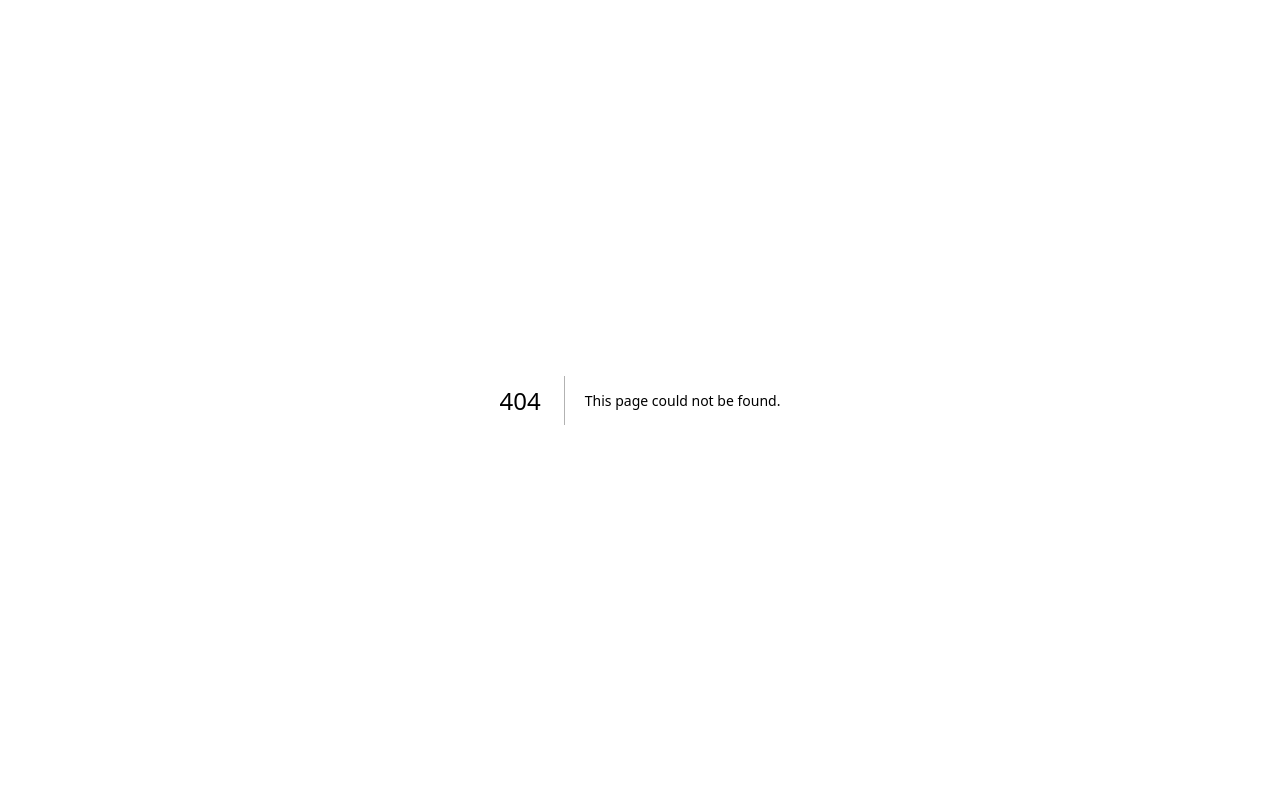
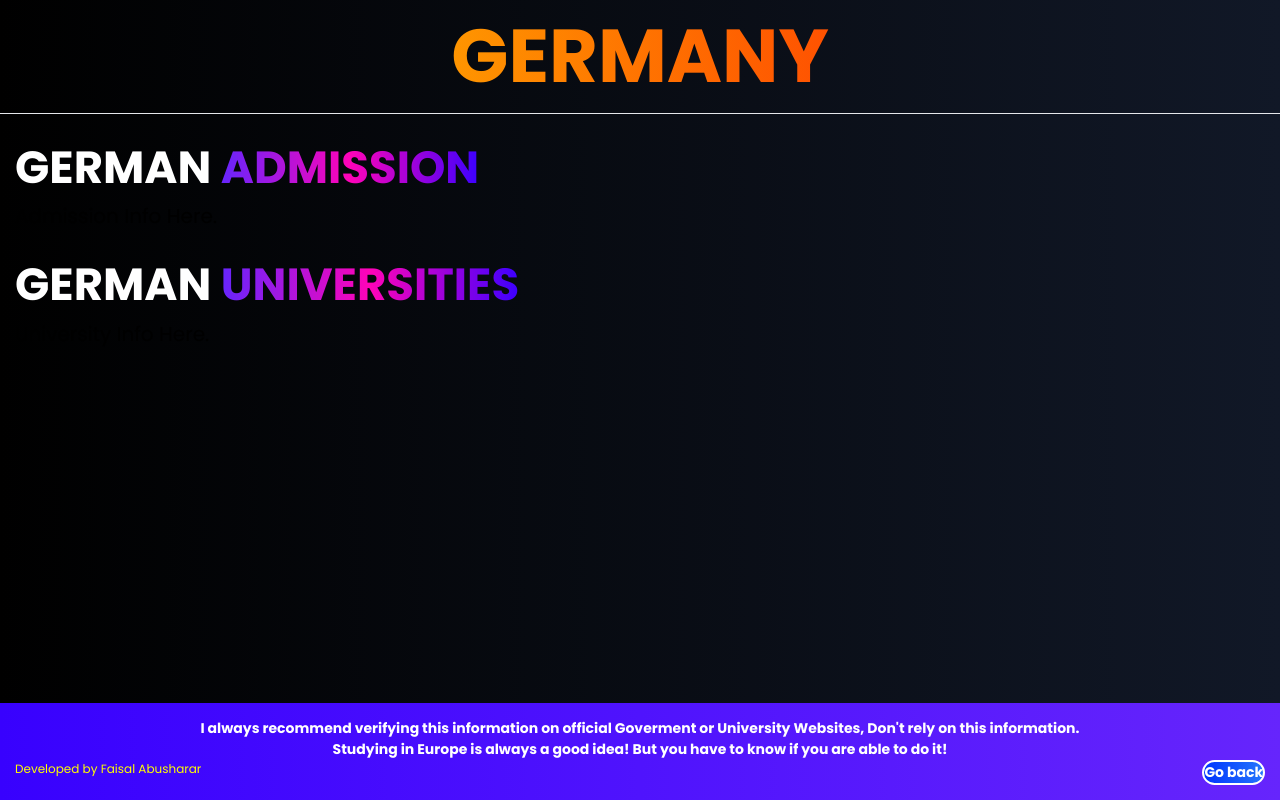
Before and after one commit to FaisalAbusharar/europe-university-info, a Next.js app: page /countries/germany in a window 1280 px wide. Before the commit this address had no page. Built offline with nearby package versions, Linux system fonts and the light colour scheme.

Commit message:
setup german page

```diff
--- a/src/app/countries/finland/finland.css
+++ b/src/app/countries/finland/finland.css
@@ -31,3 +31,21 @@ body {
   margin-left: 15px;
   font-size: 20px;
 }
+
+#footer-return-button {
+  font-size: 14px;
+  border-radius: 50px;
+  border: 2px solid #ffffff;
+  color: #ffffff;
+  cursor: pointer;
+  padding: 0;
+  margin: -0.1px;
+  transition-duration: 0.5s;
+  font-weight: 800;
+}
+
+#footer-return-button:hover {
+  border: 2px solid black;
+  color: black;
+  background: linear-gradient(to left, #0134fe, #2575fc);
+}
--- /dev/null
+++ b/src/app/countries/germany/germany.css
@@ -0,0 +1,51 @@
+
+body {
+    color: rgb(var(--foreground-rgb));
+    background: rgb(0, 0, 0);
+    margin: 0;
+  }
+
+  #Title-Fin {
+      font-size: 75px;
+      color: rgb(0, 85, 255);
+      text-align: center;
+      margin-top: 0px;
+      background: linear-gradient(to left, #fe0101, #ffe600);
+      -webkit-background-clip: text;
+      background-clip: text;
+      -webkit-text-fill-color: transparent;
+      font-weight: 900;
+    }
+
+  #Subtitle-Left {
+    font-size: 45px;
+    color: white;
+    margin-top: 20px;
+    margin-left: 15px;
+    text-align: left;
+    font-weight: 800;
+  }
+
+
+  #InfoBody {
+    margin-left: 15px;
+    font-size: 20px;
+  }
+
+  #footer-return-button {
+    font-size: 14px;
+    border-radius: 50px;
+    border: 2px solid #ffffff;
+    color: #ffffff;
+    cursor: pointer;
+    padding: 0;
+    margin: -0.1px;
+    transition-duration: 0.5s;
+    font-weight: 800;
+  }
+
+  #footer-return-button:hover {
+    border: 2px solid black;
+    color: black;
+    background: linear-gradient(to left, #0134fe, #2575fc);
+  }
--- /dev/null
+++ b/src/app/countries/germany/page.tsx
@@ -0,0 +1,26 @@
+import {Poppins } from 'next/font/google';
+import Country from '../../components/country';
+import './germany.css'
+
+
+const poppins = Poppins({subsets: ['latin'], weight: ['400', '700'] });
+
+const Finland = () => {
+    const CountryInformation = {
+        countryName: "GERMANY",
+        countryNameOptional: "GERMAN",
+        admissionInformation: "Admission Info Here.",
+        universityInformation: "University Info Here.",
+        footerInformation: "I always recommend verifying this information on official Goverment or University Websites, Don't rely on this information."
+    }
+    return (
+        <div>
+            <Country countryName={CountryInformation.countryName} countryNameOptional={CountryInformation.countryNameOptional}
+            admissionInformation={CountryInformation.admissionInformation} universityInformation={CountryInformation.universityInformation}
+            footerInformation={CountryInformation.footerInformation}
+            ></Country>
+        </div>
+    )
+}
+
+export default Finland;
--- a/src/app/countries/page.tsx
+++ b/src/app/countries/page.tsx
@@ -12,7 +12,9 @@ const Countries = () => {
         <h1 id="Title">COUNTRIES</h1>
         <h2 id="Subtitle">Find your <p id="gradient-sub">European Country</p></h2>
           <div id="country-container" className="flex space-x-4 mb-8">
+            <Link href="/countries/germany">
             <button className="country-button" data-gradient="germany">Germany</button>
+            </Link>
             <Link href="/countries/finland">
             <button className="country-button" data-gradient="finland">Finland</button>
             </Link>
```
